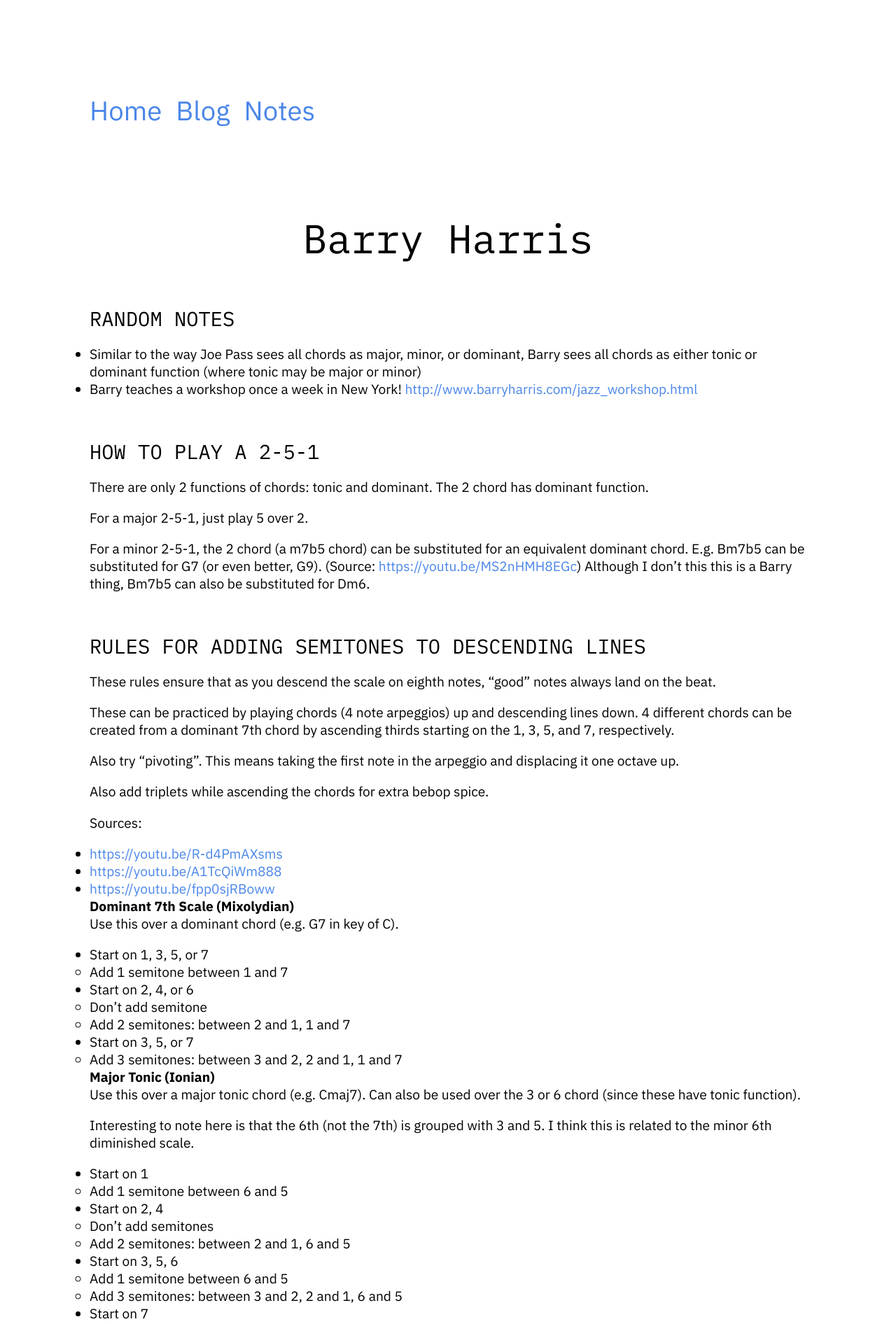
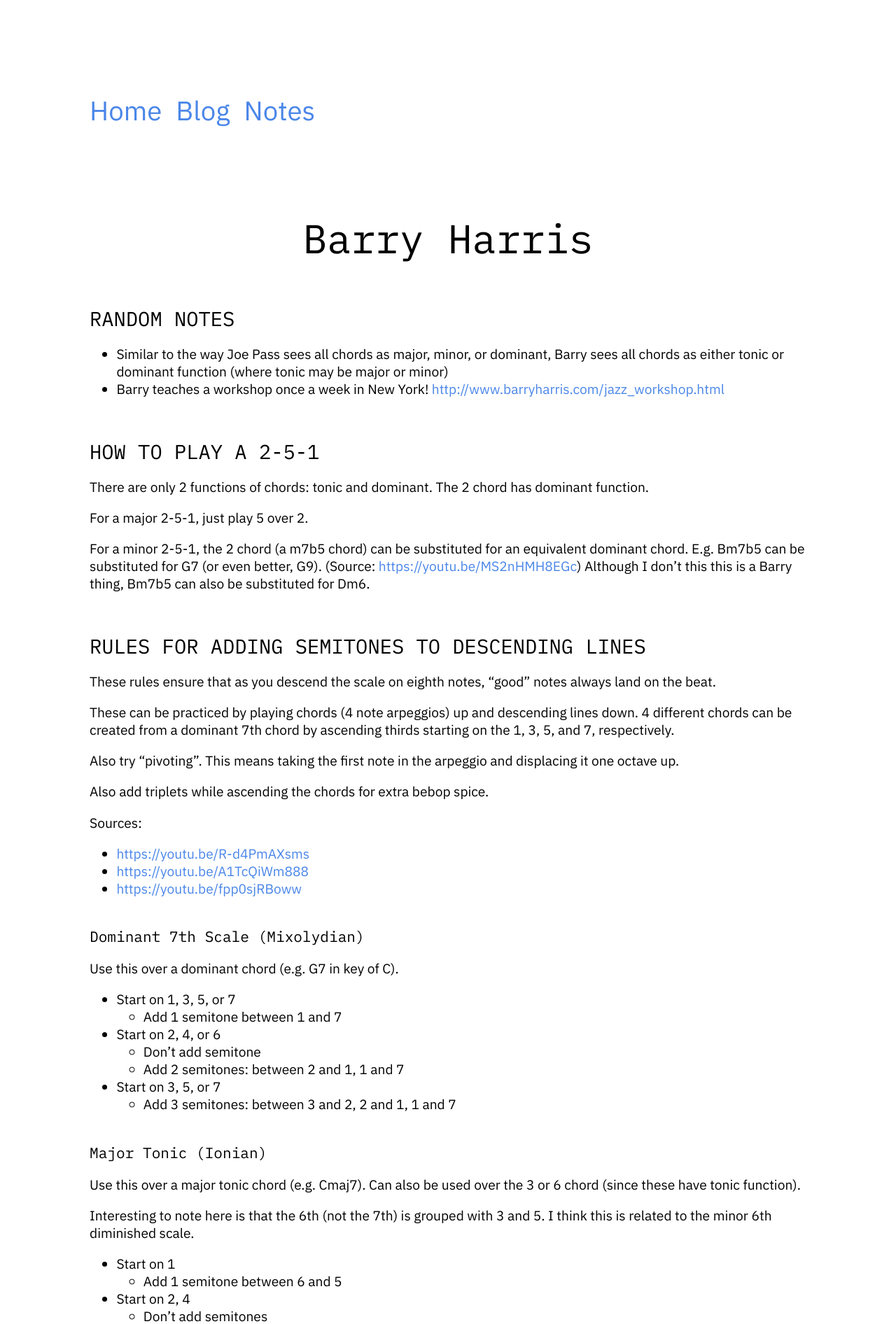
Before and after one commit to rpshukla/rpshukla.github.io, a Jekyll site: the page built from _notes/barry-harris.md, in a window 1280 px wide. Shown: the top 1892 px of the page at 70% size. Built offline with Jekyll 4.4.1, drawn with Linux system fonts in a browser that asks for light colours.

Commit message:
Add css rule for h4 and indent li

```diff
--- a/css/style.css
+++ b/css/style.css
@@ -51,12 +51,19 @@ h3 {
   font-size: 1.5rem;
   text-transform: uppercase;
 }
+h4 {
+  margin: 2em 0 1rem 0;
+  font-family: 'IBM Plex Mono', monospace;
+  font-weight: normal;
+  font-size: 1.1rem;
+}
 p {
   margin: 0 0 1em 0;
   font-size: 1rem;
 }
 li {
   font-size: 1rem;
+  margin-left: 2em;
 }
 a {
   color: #4a86e8;
@@ -117,5 +124,3 @@ pre {
       width: 80vw; /* Use vw so I can get correct aspect ratio. */
       height: 45vw;
   }
-
-}
```
